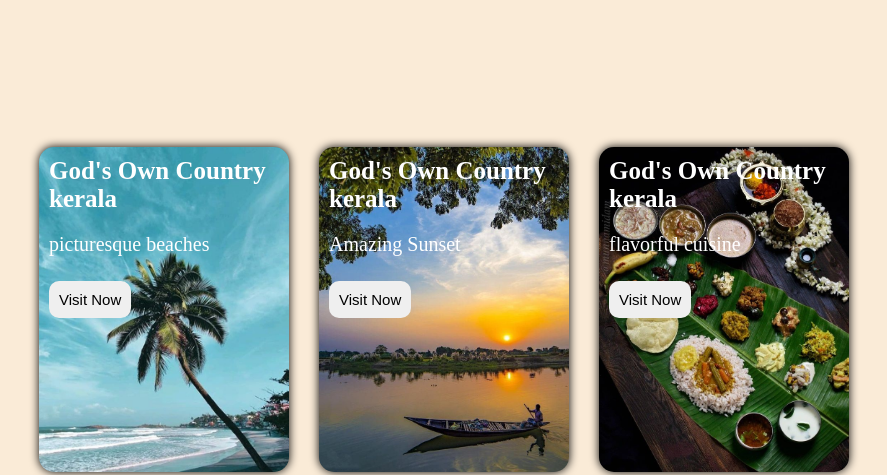
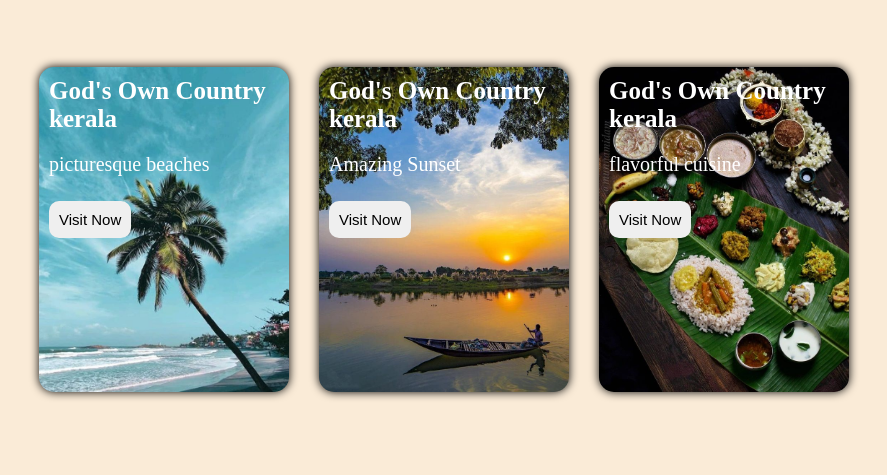
Before and after one commit to pra-navi07/MediaQueries, a plain HTML site: page index.html in a window 1280 px wide. Shown: the part 411-886 px from the top of the page, without its empty margins (196-1083 px from the left). Drawn offline with Linux system fonts and the light colour scheme.

Commit message:
Update index.html

```diff
--- a/index.html
+++ b/index.html
@@ -13,8 +13,8 @@
         }
         .container{
             width: 100vw;
-            height: 180vh;
-            /* min-height: 100vh; */
+            height: 160vh;
+            min-height: 100vh;
             background-color: antiquewhite;
             padding: 10px;
             display: flex;
```
